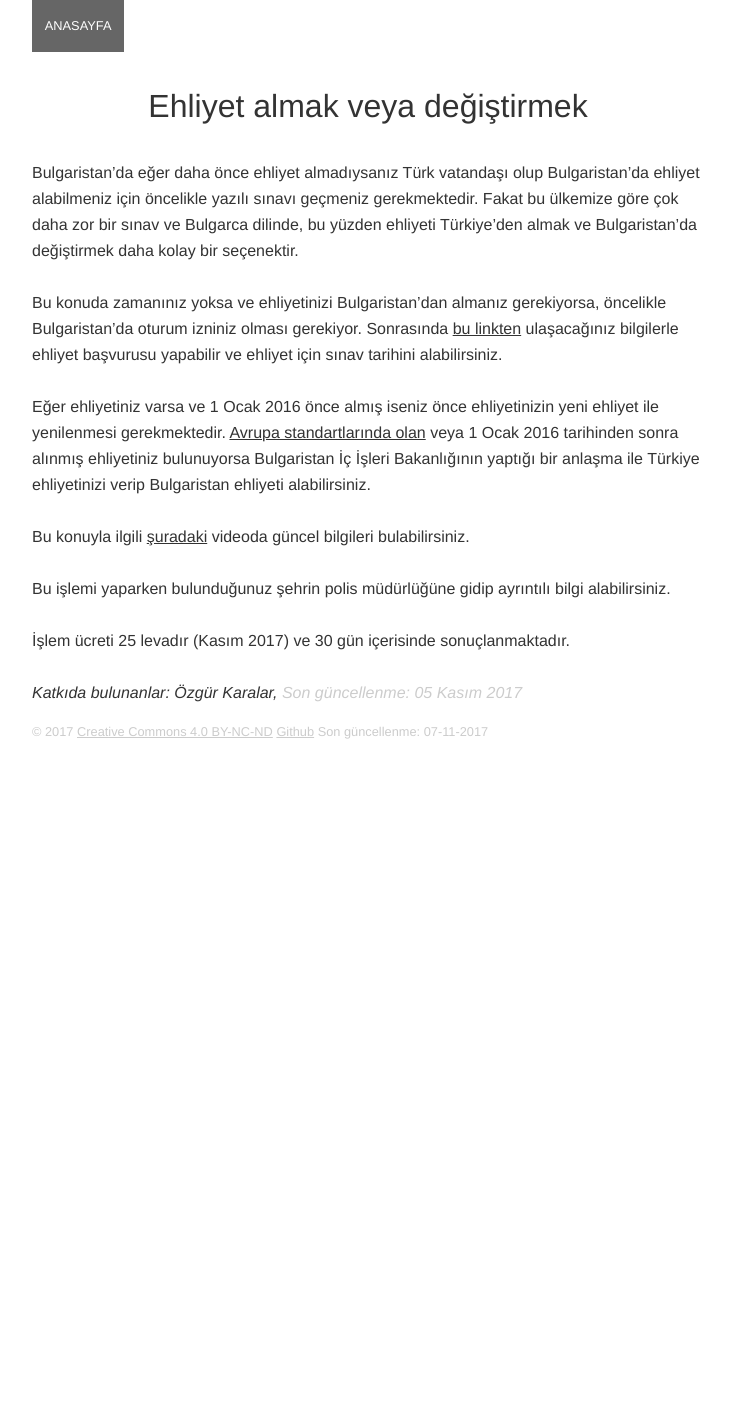
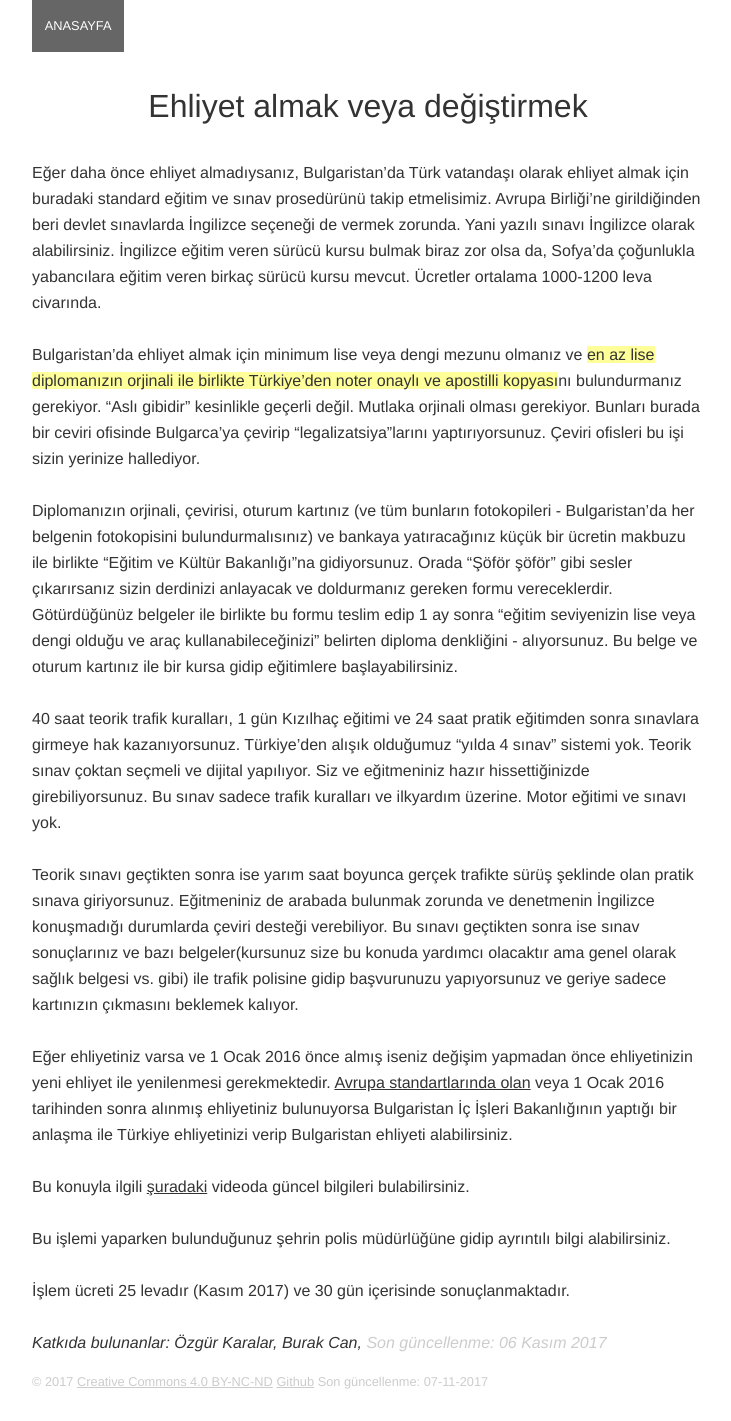
Before and after one commit to o/yurtdisinda-calismak-wiki, a Jekyll site: the page built from bg/ehliyet-almak.md, in a window 1280 px wide. Shown: the whole page, without its empty margins (272-1003 px from the left). Built offline with Jekyll 4.4.1, drawn with Linux system fonts in a browser that asks for light colours; before the commit the page ends 900 px from its top, so only the background shows below that.

Commit message:
Update ehliyet-almak.md

```diff
--- a/bg/ehliyet-almak.md
+++ b/bg/ehliyet-almak.md
@@ -1,17 +1,22 @@
 ---
 layout: page
 title: Ehliyet almak veya değiştirmek
-contributors: Özgür Karalar
-updated_at: 05 Kasım 2017
+contributors: Özgür Karalar, Burak Can
+updated_at: 06 Kasım 2017
 permalink: /bg/ehliyet-almak/
 description: Bulgaristan'da ehliyet almak veya değiştirmek
 ---
+Eğer daha önce ehliyet almadıysanız, Bulgaristan'da Türk vatandaşı olarak ehliyet almak için buradaki standard eğitim ve sınav prosedürünü takip etmelisimiz. Avrupa Birliği'ne girildiğinden beri devlet sınavlarda İngilizce seçeneği de vermek zorunda. Yani yazılı sınavı İngilizce olarak alabilirsiniz. İngilizce eğitim veren sürücü kursu bulmak biraz zor olsa da, Sofya'da çoğunlukla yabancılara eğitim veren birkaç sürücü kursu mevcut. Ücretler ortalama 1000-1200 leva civarında.
 
-Bulgaristan'da eğer daha önce ehliyet almadıysanız Türk vatandaşı olup Bulgaristan'da ehliyet alabilmeniz için öncelikle yazılı sınavı geçmeniz gerekmektedir. Fakat bu ülkemize göre çok daha zor bir sınav ve Bulgarca dilinde, bu yüzden ehliyeti Türkiye'den almak ve Bulgaristan'da değiştirmek daha kolay bir seçenektir.
+Bulgaristan'da ehliyet almak için minimum lise veya dengi mezunu olmanız ve **en az lise diplomanızın orjinali ile birlikte Türkiye'den noter onaylı ve apostilli kopyası**nı bulundurmanız gerekiyor. "Aslı gibidir" kesinlikle geçerli değil. Mutlaka orjinali olması gerekiyor. Bunları burada bir ceviri ofisinde Bulgarca'ya çevirip "legalizatsiya"larını yaptırıyorsunuz. Çeviri ofisleri bu işi sizin yerinize hallediyor.
 
-Bu konuda zamanınız yoksa ve ehliyetinizi Bulgaristan'dan almanız gerekiyorsa, öncelikle Bulgaristan'da oturum izniniz olması gerekiyor. Sonrasında [bu linkten](http://europa.eu/youreurope/citizens/vehicles/driving-licence/get-driving-licence/index_en.htm) ulaşacağınız bilgilerle ehliyet başvurusu yapabilir ve ehliyet için sınav tarihini alabilirsiniz.
+Diplomanızın orjinali, çevirisi, oturum kartınız (ve tüm bunların fotokopileri - Bulgaristan'da her belgenin fotokopisini bulundurmalısınız) ve bankaya yatıracağınız küçük bir ücretin makbuzu ile birlikte "Eğitim ve Kültür Bakanlığı"na gidiyorsunuz. Orada "Şöför şöför" gibi sesler çıkarırsanız sizin derdinizi anlayacak ve doldurmanız gereken formu vereceklerdir. Götürdüğünüz belgeler ile birlikte bu formu teslim edip 1 ay sonra "eğitim seviyenizin lise veya dengi olduğu ve araç kullanabileceğinizi" belirten diploma denkliğini - alıyorsunuz. Bu belge ve oturum kartınız ile bir kursa gidip eğitimlere başlayabilirsiniz.
 
-Eğer ehliyetiniz varsa ve 1 Ocak 2016 önce almış iseniz önce ehliyetinizin yeni ehliyet ile yenilenmesi gerekmektedir.
+40 saat teorik trafik kuralları, 1 gün Kızılhaç eğitimi ve 24 saat pratik eğitimden sonra sınavlara girmeye hak kazanıyorsunuz. Türkiye'den alışık olduğumuz "yılda 4 sınav" sistemi yok. Teorik sınav çoktan seçmeli ve dijital yapılıyor. Siz ve eğitmeniniz hazır hissettiğinizde girebiliyorsunuz. Bu sınav sadece trafik kuralları ve ilkyardım üzerine. Motor eğitimi ve sınavı yok.
+
+Teorik sınavı geçtikten sonra ise yarım saat boyunca gerçek trafikte sürüş şeklinde olan pratik sınava giriyorsunuz. Eğitmeniniz de arabada bulunmak zorunda ve denetmenin İngilizce konuşmadığı durumlarda çeviri desteği verebiliyor. Bu sınavı geçtikten sonra ise sınav sonuçlarınız ve bazı belgeler(kursunuz size bu konuda yardımcı olacaktır ama genel olarak sağlık belgesi vs. gibi) ile trafik polisine gidip başvurunuzu yapıyorsunuz ve geriye sadece kartınızın çıkmasını beklemek kalıyor.
+
+Eğer ehliyetiniz varsa ve 1 Ocak 2016 önce almış iseniz değişim yapmadan önce ehliyetinizin yeni ehliyet ile yenilenmesi gerekmektedir.
 [Avrupa standartlarında olan](http://ehliyetsinavihazirlik.com/images/2016-ehliyet-belgesi.png) veya 1 Ocak 2016 tarihinden sonra alınmış ehliyetiniz bulunuyorsa Bulgaristan İç İşleri Bakanlığının yaptığı bir anlaşma ile Türkiye ehliyetinizi verip Bulgaristan ehliyeti alabilirsiniz.
 
 Bu konuyla ilgili [şuradaki](https://www.youtube.com/watch?v=CaeGLWakAqU) videoda güncel
```
